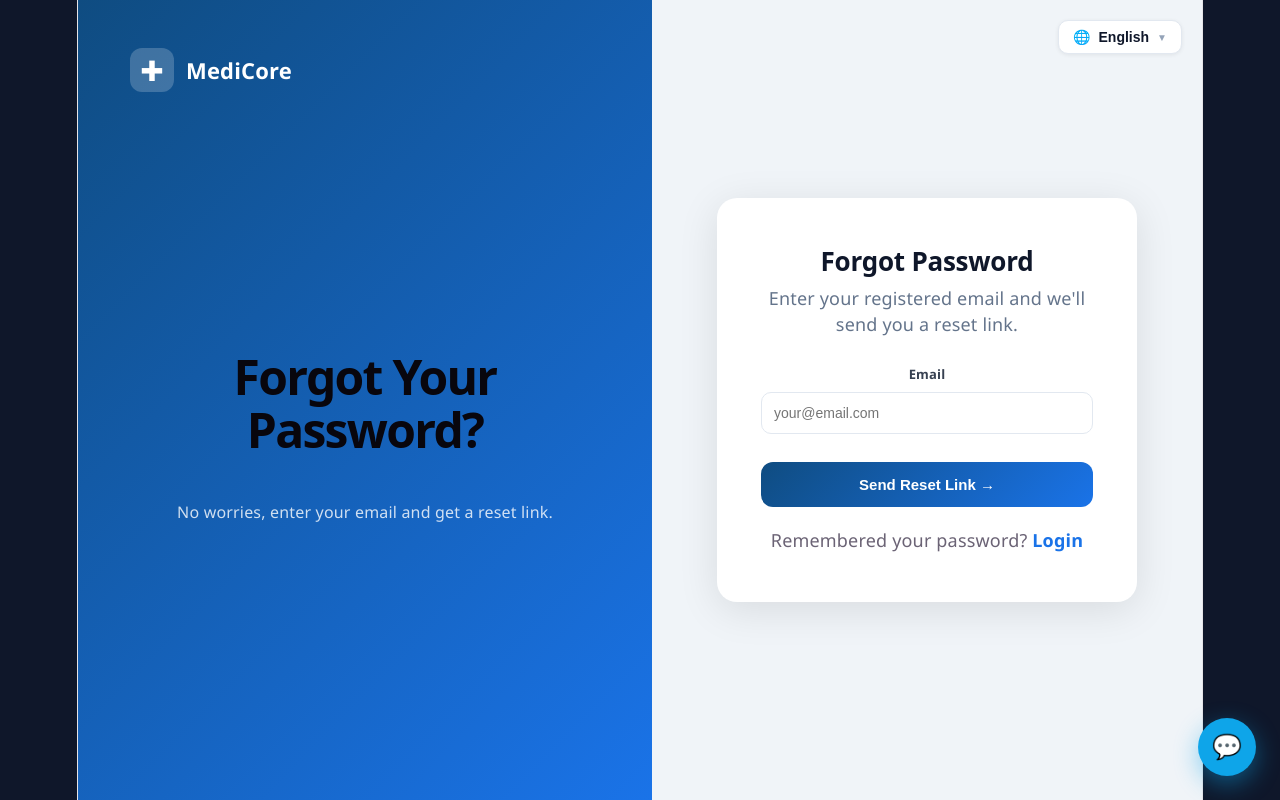
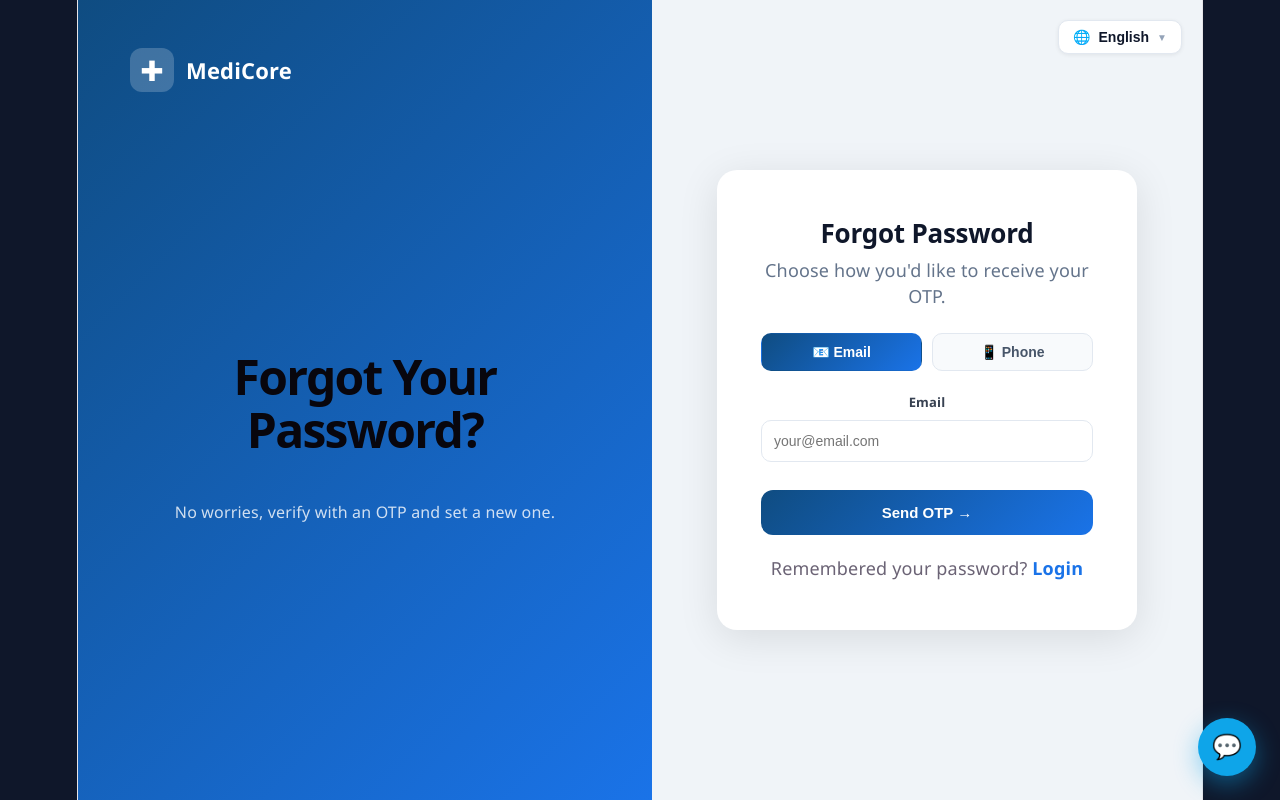
Before and after one commit to sachinyadavb-1761-eng/hospital-management-system, a React (Vite) app in the folder frontend/: page /forgot-password in a window 1280 px wide. Built offline with nearby package versions, Linux system fonts and the light colour scheme.

Commit message:
fix: full screen UI + OTP based forgot password flow (frontend)

```diff
--- a/frontend/src/App.jsx
+++ b/frontend/src/App.jsx
@@ -4,7 +4,6 @@ import { LanguageProvider } from "./context/LanguageSwitcher";
 import Home from "./pages/Home";
 import Login from "./pages/Login";
 import ForgotPassword from "./pages/ForgotPassword";
-import ResetPassword from "./pages/ResetPassword";
 import DoctorLogin from "./pages/DoctorLogin";
 import AdminLogin from "./pages/AdminLogin";
 import Register from "./pages/Register";
@@ -28,7 +27,6 @@ export default function App() {
           <Route path="/register" element={<Register />} />
           <Route path="/unauthorized" element={<Unauthorized />} />
           <Route path="/forgot-password" element={<ForgotPassword />} />
-          <Route path="/reset-password/:token" element={<ResetPassword />} />
 
           {/* ══════════════════════════════════════════
               DOCTOR & ADMIN — separate URLs
--- a/frontend/src/pages/ForgotPassword.jsx
+++ b/frontend/src/pages/ForgotPassword.jsx
@@ -7,26 +7,79 @@ import { useLanguage, LanguageSwitcher } from "../context/LanguageSwitcher";
 export default function ForgotPassword() {
   const navigate = useNavigate();
   const { t } = useLanguage();
-  const [email, setEmail] = useState("");
+
+  const [step, setStep] = useState(1); // 1 = request OTP, 2 = enter OTP + new password
+  const [method, setMethod] = useState("email"); // "email" | "phone"
+  const [identifier, setIdentifier] = useState("");
+
+  const [otp, setOtp] = useState("");
+  const [newPassword, setNewPassword] = useState("");
+  const [confirmPassword, setConfirmPassword] = useState("");
+  const [showPassword, setShowPassword] = useState(false);
+
   const [message, setMessage] = useState("");
   const [error, setError] = useState("");
   const [loading, setLoading] = useState(false);
 
-  const handleSubmit = async (e) => {
+  // ─── Step 1: request OTP ───────────────────────────────────────────
+  const handleSendOtp = async (e) => {
     e.preventDefault();
     setLoading(true);
     setError("");
     setMessage("");
     try {
-      const res = await authAPI.forgotPassword(email);
+      const res = await authAPI.forgotPassword(identifier, method);
       setMessage(res.data.message);
+      setStep(2);
     } catch (err) {
       setError(
-        err.response?.data?.message || "Something went wrong, please try again.",
+        err.response?.data?.message ||
+          "Something went wrong, please try again.",
       );
     } finally {
       setLoading(false);
     }
+  };
+
+  // ─── Step 2: verify OTP + set new password ─────────────────────────
+  const handleResetPassword = async (e) => {
+    e.preventDefault();
+    setError("");
+    setMessage("");
+
+    if (newPassword !== confirmPassword) {
+      setError("Passwords do not match.");
+      return;
+    }
+    if (newPassword.length < 6) {
+      setError("Password must be at least 6 characters long.");
+      return;
+    }
+
+    setLoading(true);
+    try {
+      const res = await authAPI.resetPassword(
+        identifier,
+        method,
+        otp,
+        newPassword,
+      );
+      setMessage(res.data.message);
+      setTimeout(() => navigate("/login"), 2000);
+    } catch (err) {
+      setError(err.response?.data?.message || "Something went wrong.");
+    } finally {
+      setLoading(false);
+    }
+  };
+
+  const resetToStepOne = () => {
+    setStep(1);
+    setOtp("");
+    setNewPassword("");
+    setConfirmPassword("");
+    setError("");
+    setMessage("");
   };
 
   return (
@@ -48,11 +101,9 @@ export default function ForgotPassword() {
           <span style={styles.brandName}>MediCore</span>
         </div>
         <div style={styles.heroText}>
-          <h1 style={styles.heroHeading}>
-            Forgot Your Password?
-          </h1>
+          <h1 style={styles.heroHeading}>Forgot Your Password?</h1>
           <p style={styles.heroSub}>
-            No worries, enter your email and get a reset link.
+            No worries, verify with an OTP and set a new one.
           </p>
         </div>
       </div>
@@ -63,24 +114,60 @@ export default function ForgotPassword() {
         </div>
 
         <div style={styles.card} className="fp-card">
+          {step === 1 && (
+            <>
               <h2 style={styles.cardTitle}>Forgot Password</h2>
               <p style={styles.cardSub}>
-            Enter your registered email and we'll send you a reset link.
+                Choose how you'd like to receive your OTP.
               </p>
 
               {error && <div style={styles.errorBox}>{error}</div>}
-          {message && <div style={styles.successBox}>{message}</div>}
 
-          {!message && (
-            <form onSubmit={handleSubmit} style={styles.form}>
+              <form onSubmit={handleSendOtp} style={styles.form}>
+                <div style={styles.toggleRow}>
+                  <button
+                    type="button"
+                    style={{
+                      ...styles.toggleBtn,
+                      ...(method === "email" ? styles.toggleBtnActive : {}),
+                    }}
+                    onClick={() => {
+                      setMethod("email");
+                      setIdentifier("");
+                    }}
+                  >
+                    📧 Email
+                  </button>
+                  <button
+                    type="button"
+                    style={{
+                      ...styles.toggleBtn,
+                      ...(method === "phone" ? styles.toggleBtnActive : {}),
+                    }}
+                    onClick={() => {
+                      setMethod("phone");
+                      setIdentifier("");
+                    }}
+                  >
+                    📱 Phone
+                  </button>
+                </div>
+
                 <div style={styles.field}>
-                <label style={styles.label}>{t("email")}</label>
+                  <label style={styles.label}>
+                    {method === "email" ? t("email") : "Phone Number"}
+                  </label>
                   <input
                     style={styles.input}
-                  type="email"
-                  value={email}
-                  onChange={(e) => setEmail(e.target.value)}
-                  placeholder="your@email.com"
+                    type={method === "email" ? "email" : "tel"}
+                    value={identifier}
+                    onChange={(e) => setIdentifier(e.target.value)}
+                    placeholder={
+                      method === "email"
+                        ? "your@email.com"
+                        : "10-digit mobile number"
+                    }
+                    pattern={method === "phone" ? "[0-9]{10}" : undefined}
                     required
                   />
                 </div>
@@ -93,10 +180,9 @@ export default function ForgotPassword() {
                   }}
                   disabled={loading}
                 >
-                {loading ? "Sending..." : "Send Reset Link →"}
+                  {loading ? "Sending..." : "Send OTP →"}
                 </button>
               </form>
-          )}
 
               <p style={styles.footer}>
                 Remembered your password?{" "}
@@ -104,6 +190,105 @@ export default function ForgotPassword() {
                   Login
                 </span>
               </p>
+            </>
+          )}
+
+          {step === 2 && (
+            <>
+              <h2 style={styles.cardTitle}>Enter OTP</h2>
+              <p style={styles.cardSub}>
+                We sent a 6-digit OTP to your{" "}
+                {method === "email" ? "email" : "phone"}. It's valid for 10
+                minutes.
+              </p>
+
+              {error && <div style={styles.errorBox}>{error}</div>}
+              {message && <div style={styles.successBox}>{message}</div>}
+
+              {!message && (
+                <form onSubmit={handleResetPassword} style={styles.form}>
+                  <div style={styles.field}>
+                    <label style={styles.label}>OTP</label>
+                    <input
+                      style={{
+                        ...styles.input,
+                        letterSpacing: 4,
+                        fontWeight: 700,
+                      }}
+                      type="text"
+                      inputMode="numeric"
+                      maxLength={6}
+                      value={otp}
+                      onChange={(e) =>
+                        setOtp(e.target.value.replace(/\D/g, ""))
+                      }
+                      placeholder="••••••"
+                      required
+                    />
+                  </div>
+
+                  <div style={styles.field}>
+                    <label style={styles.label}>New Password</label>
+                    <div style={styles.passwordWrap}>
+                      <input
+                        style={styles.inputPassword}
+                        type={showPassword ? "text" : "password"}
+                        value={newPassword}
+                        onChange={(e) => setNewPassword(e.target.value)}
+                        placeholder="••••••••"
+                        required
+                      />
+                      <button
+                        type="button"
+                        style={styles.eyeBtn}
+                        onClick={() => setShowPassword(!showPassword)}
+                      >
+                        {showPassword ? "🙈" : "👁"}
+                      </button>
+                    </div>
+                  </div>
+
+                  <div style={styles.field}>
+                    <label style={styles.label}>Confirm Password</label>
+                    <input
+                      style={styles.input}
+                      type={showPassword ? "text" : "password"}
+                      value={confirmPassword}
+                      onChange={(e) => setConfirmPassword(e.target.value)}
+                      placeholder="••••••••"
+                      required
+                    />
+                  </div>
+
+                  <button
+                    type="submit"
+                    style={{
+                      ...styles.btn,
+                      ...(loading ? styles.btnDisabled : {}),
+                    }}
+                    disabled={loading}
+                  >
+                    {loading ? "Setting..." : "Reset Password →"}
+                  </button>
+                </form>
+              )}
+
+              {message && (
+                <p style={{ textAlign: "center", color: "#64748b" }}>
+                  Redirecting to login...
+                </p>
+              )}
+
+              {!message && (
+                <p style={styles.footer}>
+                  Didn't get the OTP?{" "}
+                  <span style={styles.link} onClick={resetToStepOne}>
+                    Try again
+                  </span>
+                </p>
+              )}
+            </>
+          )}
         </div>
       </div>
     </div>
@@ -200,6 +385,41 @@ const styles = {
     width: "100%",
     boxSizing: "border-box",
   },
+  passwordWrap: { position: "relative", display: "flex", alignItems: "center" },
+  inputPassword: {
+    padding: "12px 44px 12px 12px",
+    borderRadius: 10,
+    border: "1px solid #e2e8f0",
+    fontSize: 14,
+    outline: "none",
+    width: "100%",
+    boxSizing: "border-box",
+  },
+  eyeBtn: {
+    position: "absolute",
+    right: 12,
+    background: "none",
+    border: "none",
+    cursor: "pointer",
+    fontSize: 16,
+  },
+  toggleRow: { display: "flex", gap: 10 },
+  toggleBtn: {
+    flex: 1,
+    padding: "10px",
+    borderRadius: 10,
+    border: "1px solid #e2e8f0",
+    background: "#f8fafc",
+    color: "#475569",
+    fontWeight: 600,
+    cursor: "pointer",
+    fontSize: 14,
+  },
+  toggleBtnActive: {
+    background: "linear-gradient(135deg, #0f4c81, #1a73e8)",
+    color: "#fff",
+    border: "1px solid transparent",
+  },
   btn: {
     marginTop: 10,
     padding: "14px",
```
Also changed, not shown: frontend/src/services/api.js (+6 -3 lines). Lines whose indentation alone changed are shown as unchanged.
